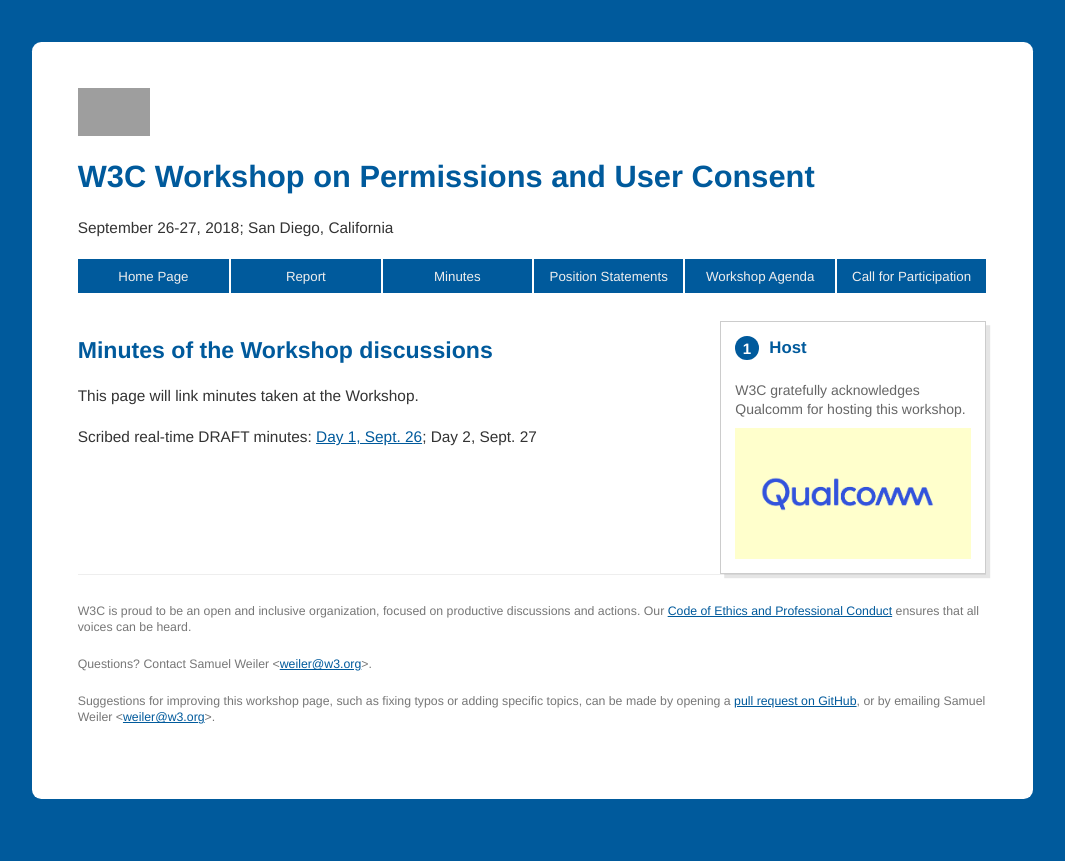
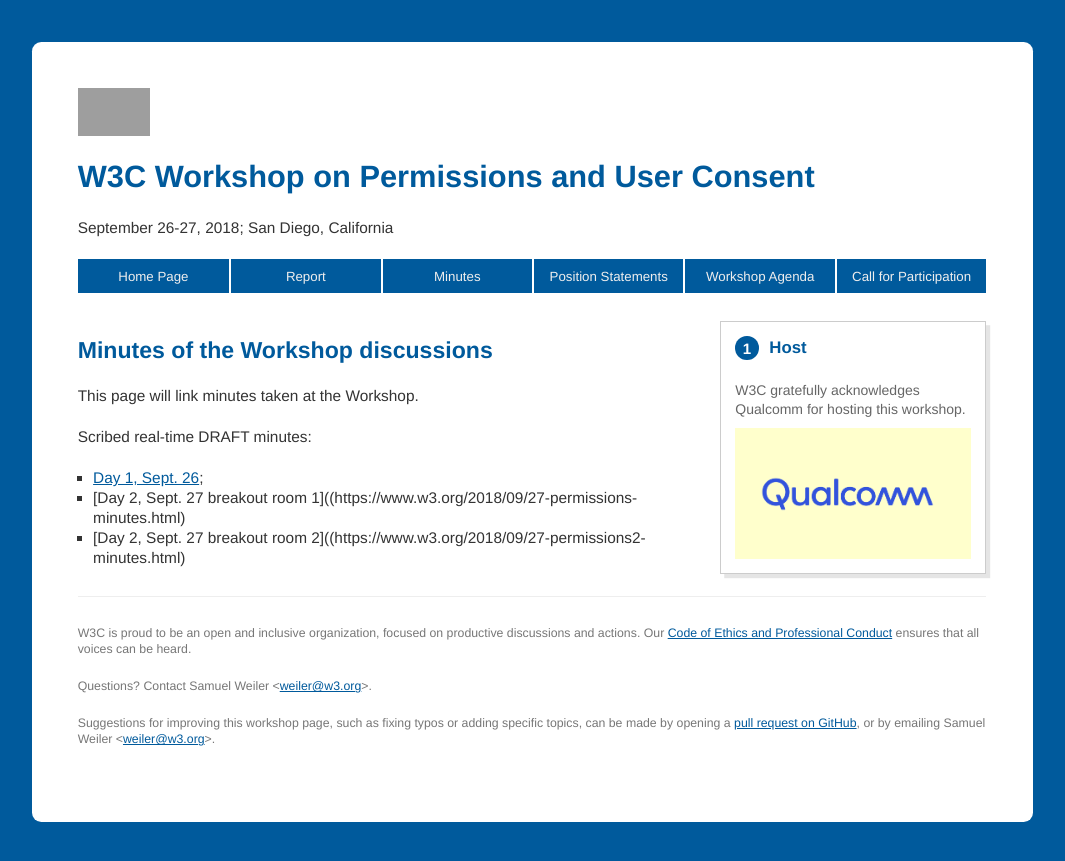
Before and after one commit to w3c/permissions-ws-2018, a Jekyll site: the page built from minutes.md, in a window 1280 px wide. Shown: the top 861 px of the page, without its empty margins (108-1173 px from the left). Built offline with Jekyll 4.4.1, drawn with Linux system fonts in a browser that asks for light colours; our own code applies the rules of GitHub Pages for plain Markdown files; grey boxes are pictures that could not be loaded.

Commit message:
Add links to day2 minutes
2 breakout rooms, we may combine or split pages later

```diff
--- a/minutes.md
+++ b/minutes.md
@@ -6,4 +6,7 @@ layout: home
 
 This page will link minutes taken at the Workshop.
 
-Scribed real-time DRAFT minutes: [Day 1, Sept. 26](https://www.w3.org/2018/09/26-permissions-minutes.html); Day 2, Sept. 27
+Scribed real-time DRAFT minutes:
+* [Day 1, Sept. 26](https://www.w3.org/2018/09/26-permissions-minutes.html);
+* [Day 2, Sept. 27 breakout room 1]((https://www.w3.org/2018/09/27-permissions-minutes.html)
+* [Day 2, Sept. 27 breakout room 2]((https://www.w3.org/2018/09/27-permissions2-minutes.html)
```
